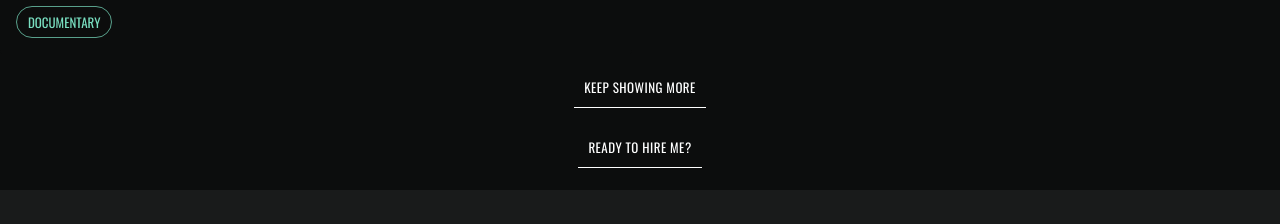
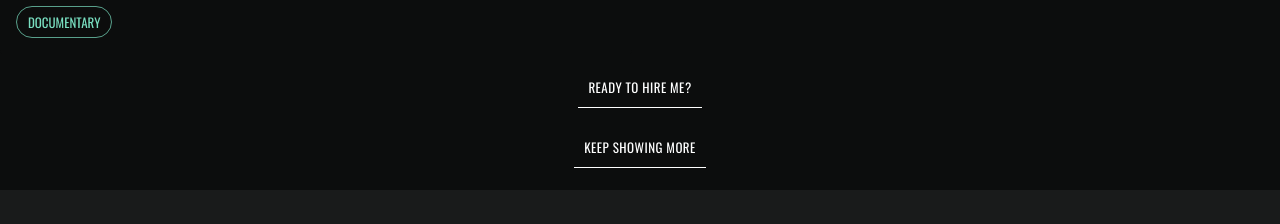
Before and after one commit to mwkwsd/sensensomething, a React (Create React App) app: page /videos/director-of-photography in a window 1280 px wide. Shown: the part 1392-1616 px from the top of the page. Built offline with nearby package versions, Linux system fonts and the light colour scheme.

Commit message:
requested changes addressed

```diff
--- a/src/components/atoms/buttons/HireMeButton.tsx
+++ b/src/components/atoms/buttons/HireMeButton.tsx
@@ -1,14 +1,7 @@
 import { Button } from '@mui/material'
-import { Link, useLocation } from 'react-router-dom'
+import { Link } from 'react-router-dom'
 
 export function HireMeButton() {
-  const location = useLocation()
-  const isHomePage = location.pathname === '/'
-
-  if (isHomePage) {
-    return null
-  }
-
   return (
     <Button
       component={Link}
--- a/src/components/organisms/videoList/VideoList.tsx
+++ b/src/components/organisms/videoList/VideoList.tsx
@@ -5,28 +5,25 @@ import { VideoCard } from '../../molecules/videoCard/VideoCard'
 import { ShowMoreButton } from '../../atoms/buttons/ShowMoreButton'
 import { HireMeButton } from '../../atoms/buttons/HireMeButton'
 import { useState } from 'react'
+import { useLocation } from 'react-router-dom'
 
 type VideoListProps = {
   videos: IVideoInfo[]
   pageType: 'genre' | 'role' | 'recent'
 }
 
+const videosPerPage = 3
+
 export function VideoList({ videos, pageType }: VideoListProps) {
-  const videosPerPage = 3
+  const location = useLocation()
+  const isHomePage = location.pathname === '/'
+
   const [visibleVideos, setVisibleVideos] = useState(
     videos.slice(0, videosPerPage)
   )
 
   const handleShowMore = () => {
-    const currentVisibleCount = visibleVideos.length
-    const nextVisibleVideos = videos.slice(
-      currentVisibleCount,
-      currentVisibleCount + videosPerPage
-    )
-    setVisibleVideos((prevVisibleVideos: IVideoInfo[]) => [
-      ...prevVisibleVideos,
-      ...nextVisibleVideos,
-    ])
+    setVisibleVideos(videos.slice(0, visibleVideos.length + videosPerPage))
   }
 
   const allVideosDisplayed = visibleVideos.length === videos.length
@@ -50,8 +47,8 @@ export function VideoList({ videos, pageType }: VideoListProps) {
       <Grid container spacing={2}>
         {videoComponents}
       </Grid>
+      {!isHomePage && <HireMeButton />}
       {!allVideosDisplayed && <ShowMoreButton onClick={handleShowMore} />}
-      <HireMeButton />
     </>
   )
 }
```
